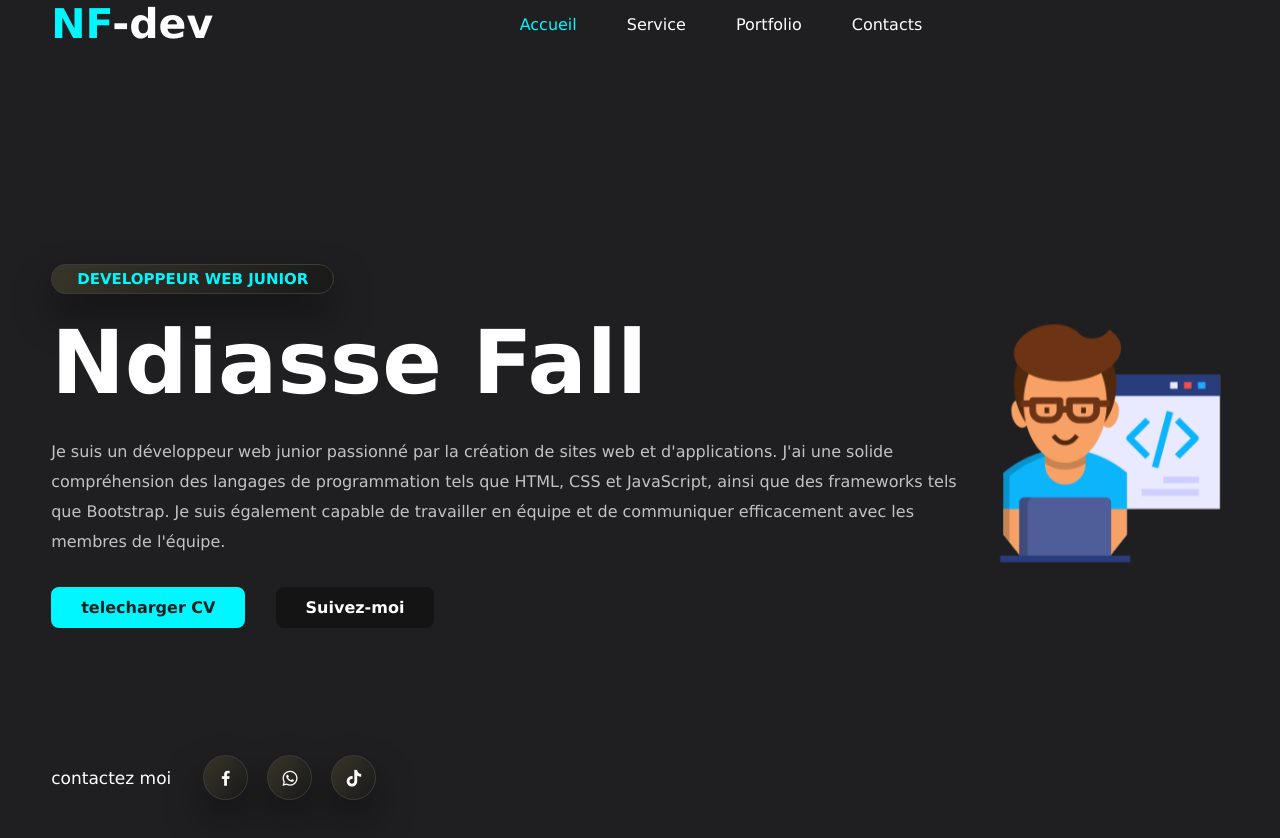
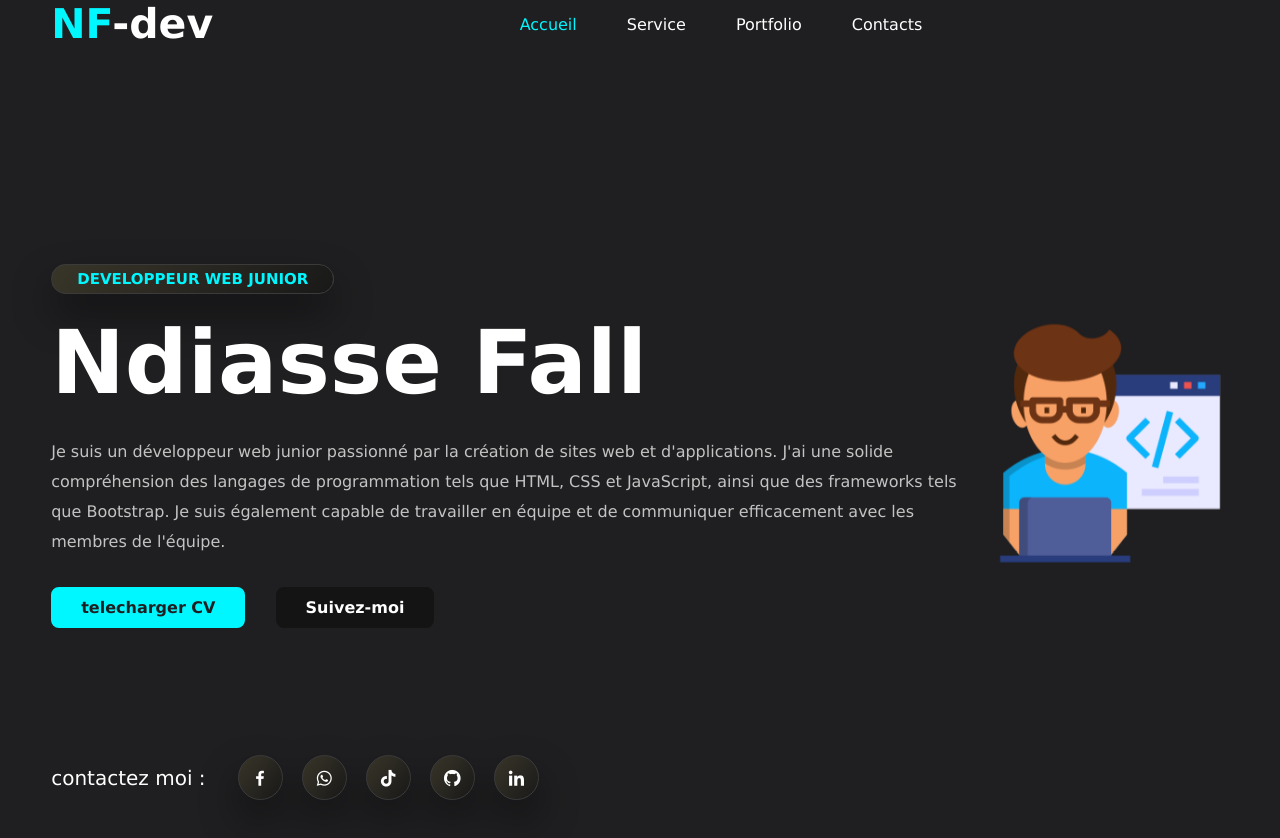
Before and after one commit to NdiasseFall/dev, a plain HTML site: page index.html in a window 1280 px wide. Drawn offline with nearby package versions, Linux system fonts and the light colour scheme.

Commit message:
version trois avec lien direct des réseaux sociaux

```diff
--- a/index.html
+++ b/index.html
@@ -62,11 +62,24 @@
       </div>
 
       <div class="share">
-        <p>contactez moi</p>
+        <div>
+          <p>contactez moi :</p>
+        </div>
+
         <div class="social">
-          <i class="bx bxl-facebook"></i>
-          <i class="bx bxl-whatsapp"></i>
-          <i class="bx bxl-tiktok"></i>
+          <a href="https://www.facebook.com/ndiasse.fall.906" target="_blank"
+            ><i class="bx bxl-facebook"></i
+          ></a>
+          <a href="https://wa.me/message/VGYDRRTEUQVXN1 " target="_blank">
+            <i class="bx bxl-whatsapp"></i
+          ></a>
+          <a href="https://www.tiktok.com/@ndiasse_fall" target="_blank"
+            ><i class="bx bxl-tiktok"></i
+          ></a>
+          <a href="https://github.com/NdiasseFall/NF-Dev.git" target="_blank"
+            ><i class="bx bxl-github"></i
+          ></a>
+          <a href=""><i class="bx bxl-linkedin"></i></a>
         </div>
       </div>
     </section>
--- a/style.css
+++ b/style.css
@@ -135,22 +135,26 @@ section {
   background: var(--text-color);
   border: 2px solid var(--text-color);
 }
+
 .share {
   position: absolute;
+  display:flex ;
+  justify-content: center;
+  align-items: center;
   bottom: 3rem;
-  left: 15%;
-  display: flex;
-  align-items: center;
+
 }
+
 .share p {
-  font-size: 17px;
+  font-size: 20px;
+  font-weight: ;
   color: var(--text-color);
   margin-right: 25px;
 }
 .social i {
   display: inline-flex;
+  justify-content: center;
   align-items: center;
-  justify-content: center;
   height: 45px;
   width: 45px;
   background: linear-gradient(130.08deg, #383528 0%, #191919 100%);
```
